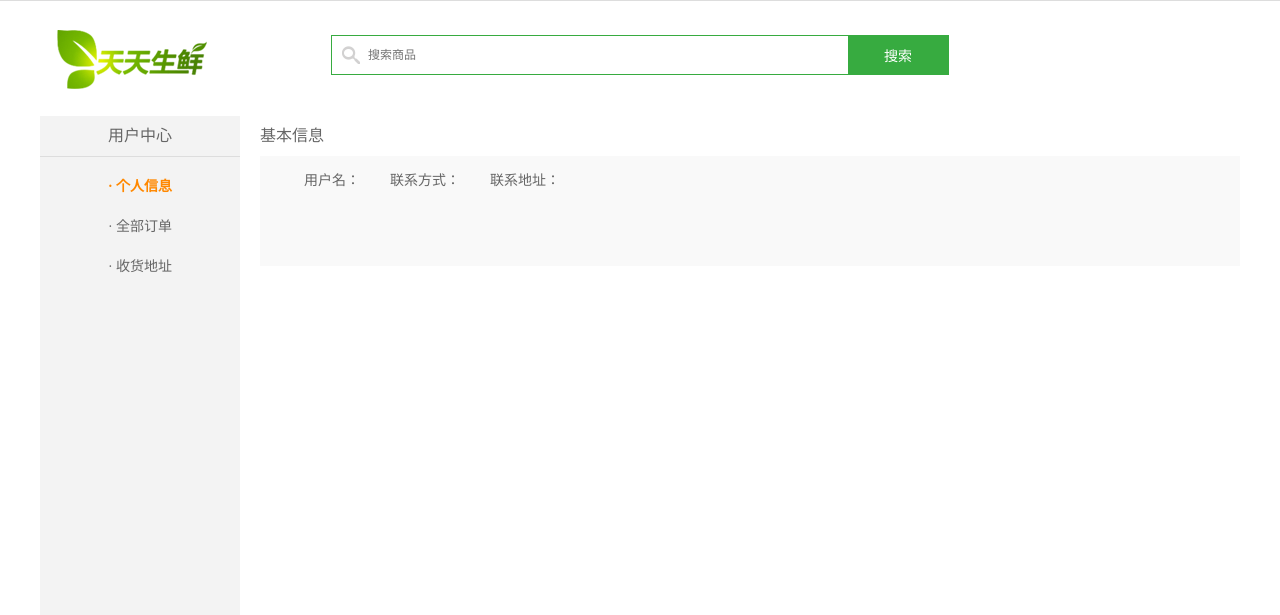
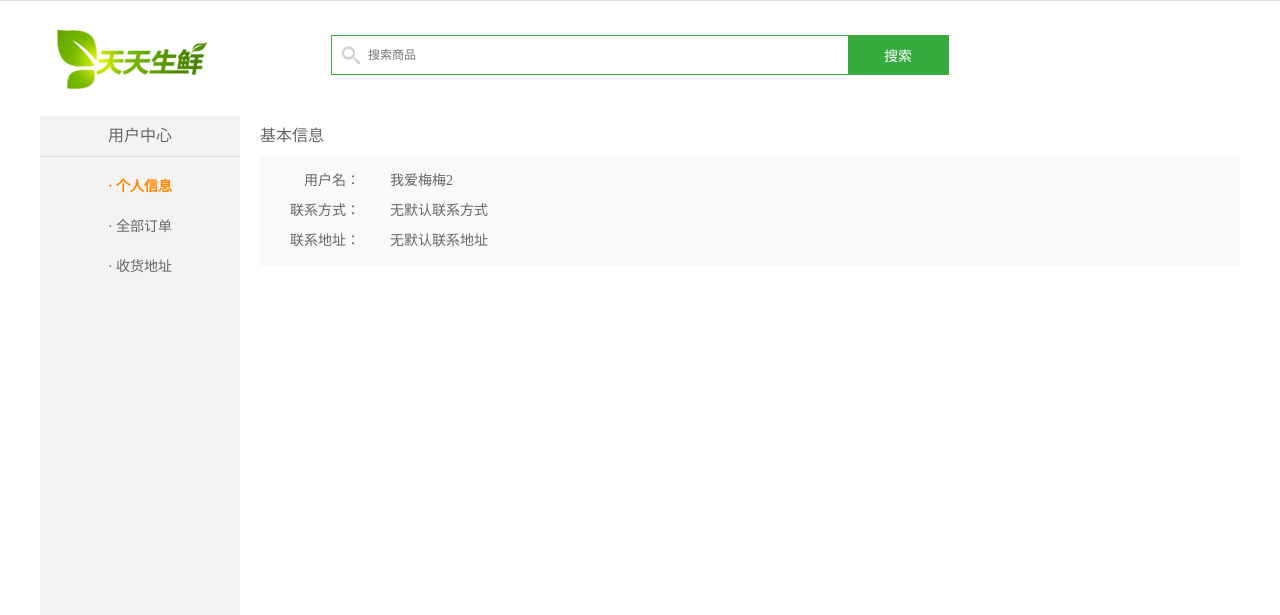
Before and after one commit to xiaoqiangjoe/dailyfresh, a Django app: page /user/ in a window 1280 px wide. Shown: the part 29-644 px from the top of the page. Run offline with Django 3.2, Linux system fonts and the light colour scheme; a user stored in the database is signed in; data comes from the database, SQL or seed files in the repository; both versions use the stored data as it was after the commit; parts of the project's set-up code (start-up, migrations or seed data) failed here and were passed over.

Commit message:
用户中心（信息页）UserInfoView视图使用模型管理器，拿到数据传递到模板版中

```diff
--- a/apps/user/views.py
+++ b/apps/user/views.py
@@ -232,8 +232,10 @@ class UserInfoView(LoginRequiredMixin, View):
 
     def get(self, request):
         # request.user.is_anthenticated()
-        # 除了你给模板文件传递的模板变量之外，django框架会把request.user也传递给模板文件
-        return render(request, "df_user/user_center_info.html")
+        # 除了你给模板文件传递的模板变量之外，django框架会把request.
+        user = request.user
+        address = Address.objects.get_default_address(user)
+        return render(request, "df_user/user_center_info.html", {'address':address})
 
     def post(self, request):
         pass
@@ -244,7 +246,7 @@ class UserOrderInfoView(LoginRequiredMixin, View):
     '''用户中心---订单页'''
 
     def get(self, request):
-        print(123)
+
         return render(request, "df_user/user_center_order.html")
 
     def post(self, request):
--- a/templates/df_user/user_center_info.html
+++ b/templates/df_user/user_center_info.html
@@ -16,9 +16,14 @@
 				<div class="info_con clearfix">
 				<h3 class="common_title2">基本信息</h3>
 						<ul class="user_info_list">
-							<li><span>用户名：</span>{{ user_name }}</li>
-							<li><span>联系方式：</span>{{ user_phone }}</li>
-							<li><span>联系地址：</span>{{ user_address }}</li>
+							<li><span>用户名：</span>{{ request.user.username }}</li>
+                            {% if address %}
+							<li><span>联系方式：</span>{{ address.phone }}</li>
+							<li><span>联系地址：</span>{{ address.addr }}</li>
+                            {% else %}
+                            <li><span>联系方式：</span>无默认联系方式</li>
+							<li><span>联系地址：</span>无默认联系地址</li>
+                            {% endif %}
 						</ul>
 				</div>
             <h3 class="common_title2">{{ explain }}</h3>
```
Also changed, not shown: db.sqlite3.
